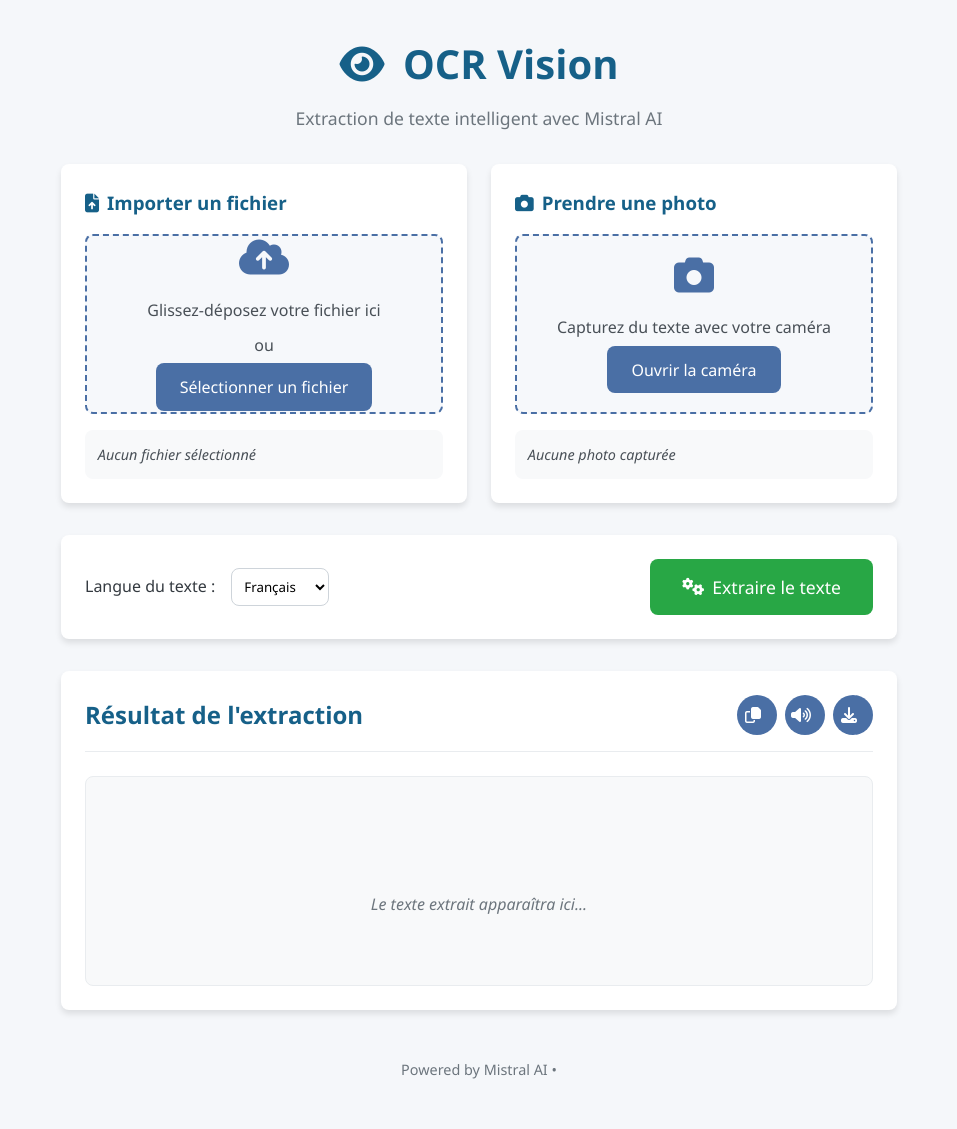
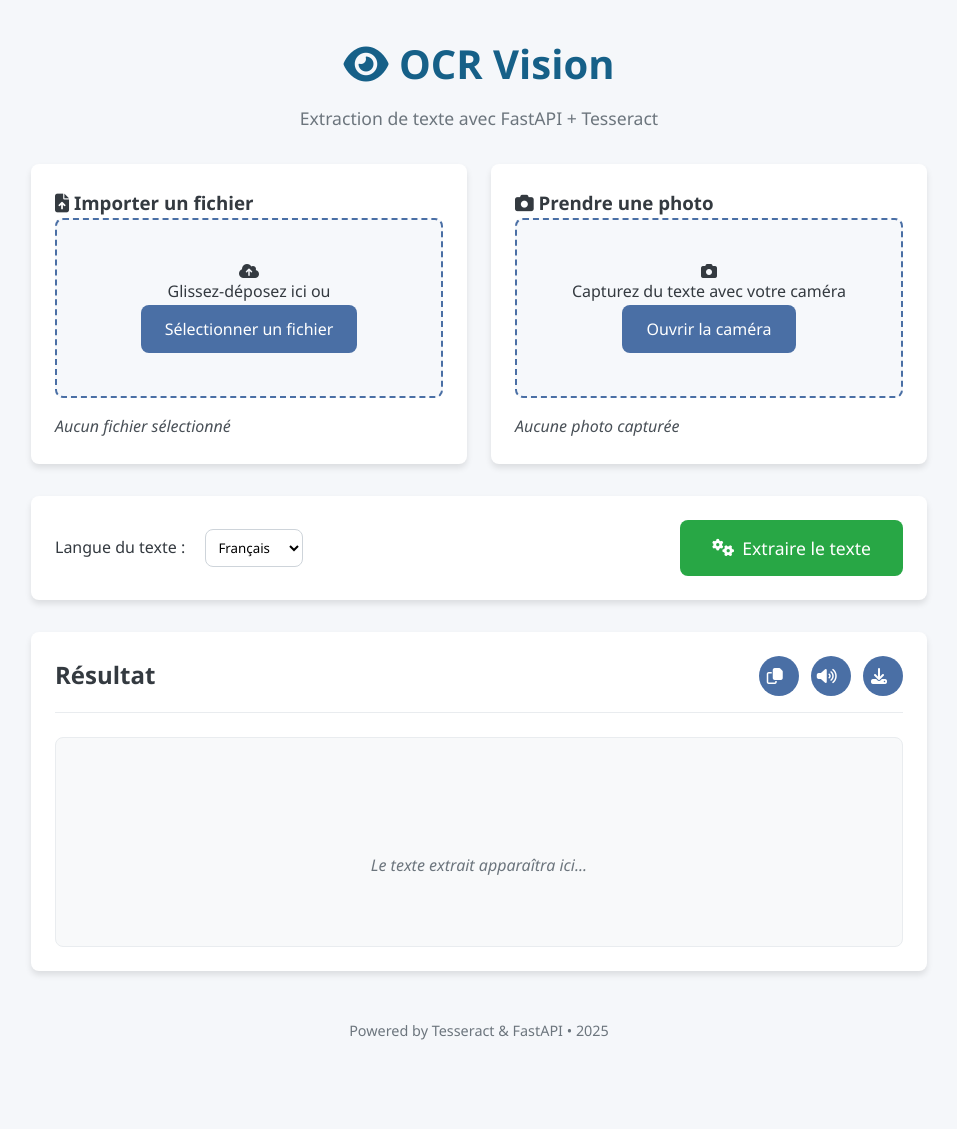
Before and after one commit to Keming956/OCR-images-PDFs, a FastAPI app: page / in a window 1280 px wide. Shown: the whole page, without its empty margins (161-1118 px from the left). After the commit the page ends 1040 px from the top, so only its background shows below. Run offline with FastAPI, Linux system fonts and the light colour scheme.

Commit message:
ajout docker+ modif css/js/html + ajout main.py / ocr.py

```diff
--- /dev/null
+++ b/app/main.py
@@ -0,0 +1,47 @@
+from fastapi import FastAPI, UploadFile, File, Form, Request
+from fastapi.responses import HTMLResponse
+from fastapi.staticfiles import StaticFiles
+from fastapi.templating import Jinja2Templates
+
+from app.ocr import perform_ocr
+
+import os
+import shutil
+import uuid
+
+app = FastAPI()
+
+app.mount("/static", StaticFiles(directory="static"), name="static")
+templates = Jinja2Templates(directory="templates")
+
+UPLOAD_FOLDER = "uploaded_files"
+os.makedirs(UPLOAD_FOLDER, exist_ok=True)
+
+@app.get("/", response_class=HTMLResponse)
+async def read_root(request: Request):
+    return templates.TemplateResponse("index.html", {"request": request})
+
+@app.post("/ocr", response_class=HTMLResponse)
+async def ocr_endpoint(
+    request: Request,
+    file: UploadFile = File(...),
+    lang: str = Form("fra")
+):
+    # Sauvegarder le fichier temporairement
+    file_ext = os.path.splitext(file.filename)[-1]
+    temp_filename = f"{uuid.uuid4()}{file_ext}"
+    temp_path = os.path.join(UPLOAD_FOLDER, temp_filename)
+
+    with open(temp_path, "wb") as f:
+        shutil.copyfileobj(file.file, f)
+
+    # Appliquer l’OCR
+    try:
+        text = perform_ocr(temp_path, lang=lang)
+    except Exception as e:
+        text = f"Erreur lors de l'analyse OCR : {e}"
+
+    # Nettoyage
+    os.remove(temp_path)
+
+    return templates.TemplateResponse("index.html", {"request": request, "text": text})
--- /dev/null
+++ b/requirements.txt
@@ -0,0 +1,6 @@
+fastapi
+uvicorn
+python-multipart
+pytesseract
+jinja2
+Pillow
--- a/static/css/styles.css
+++ b/static/css/styles.css
@@ -22,10 +22,11 @@ body {
     background-color: #f5f7fa;
     color: var(--dark-color);
     line-height: 1.6;
+    scroll-behavior: smooth;
 }
 
 .container {
-    max-width: 900px;
+    max-width: 960px;
     margin: 0 auto;
     padding: 2rem;
     min-height: 100vh;
@@ -44,10 +45,6 @@ header h1 {
     margin-bottom: 0.5rem;
 }
 
-header h1 i {
-    margin-right: 0.5rem;
-}
-
 .subtitle {
     color: #6c757d;
     font-size: 1.1rem;
@@ -57,6 +54,7 @@ header h1 i {
     display: flex;
     gap: 1.5rem;
     margin-bottom: 2rem;
+    flex-wrap: wrap;
 }
 
 .input-option {
@@ -65,17 +63,11 @@ header h1 i {
     padding: 1.5rem;
     border-radius: var(--border-radius);
     box-shadow: var(--box-shadow);
+    min-width: 280px;
 }
 
-.input-option h3 {
-    color: var(--secondary-color);
-    margin-bottom: 1rem;
-    display: flex;
-    align-items: center;
-    gap: 0.5rem;
-}
-
-.drop-zone, .camera-preview {
+.drop-zone,
+.camera-preview {
     border: 2px dashed var(--primary-color);
     border-radius: var(--border-radius);
     padding: 2rem 1rem;
@@ -91,28 +83,11 @@ header h1 i {
     align-items: center;
 }
 
-.drop-zone i, .camera-preview i {
-    font-size: 2.5rem;
-    color: var(--primary-color);
-    margin-bottom: 1rem;
-}
-
-.drop-zone p, .camera-preview p {
-    margin: 0.3rem 0;
-    color: #495057;
-}
-
-.drop-zone:hover, .drop-zone.active,
+.drop-zone:hover,
+.drop-zone.active,
 .camera-preview:hover {
     background-color: rgba(74, 111, 165, 0.1);
     border-color: var(--secondary-color);
-}
-
-.file-info {
-    background-color: #f8f9fa;
-    padding: 0.8rem;
-    border-radius: var(--border-radius);
-    font-size: 0.9rem;
 }
 
 .file-info p {
@@ -172,11 +147,8 @@ header h1 i {
     padding: 1.5rem;
     border-radius: var(--border-radius);
     box-shadow: var(--box-shadow);
-}
-
-.option {
-    display: flex;
-    align-items: center;
+    flex-wrap: wrap;
+    gap: 1rem;
 }
 
 .option label {
@@ -207,15 +179,6 @@ header h1 i {
     margin-bottom: 1.5rem;
     padding-bottom: 1rem;
     border-bottom: 1px solid #e9ecef;
-}
-
-.result-header h2 {
-    color: var(--secondary-color);
-    font-size: 1.5rem;
-}
-
-.action-buttons {
-    display: flex;
 }
 
 .result-content {
@@ -262,7 +225,6 @@ header h1 i {
     100% { transform: rotate(360deg); }
 }
 
-/* Camera Modal Styles */
 .modal {
     display: none;
     position: fixed;
@@ -299,6 +261,8 @@ header h1 i {
     font-size: 2rem;
     font-weight: bold;
     cursor: pointer;
+    background: none;
+    border: none;
 }
 
 .close:hover {
@@ -328,12 +292,8 @@ footer {
     font-size: 0.9rem;
 }
 
-/* Responsive design */
+/* Responsive */
 @media (max-width: 768px) {
-    .container {
-        padding: 1rem;
-    }
-
     .input-options {
         flex-direction: column;
     }
@@ -343,10 +303,6 @@ footer {
         align-items: stretch;
     }
 
-    .option {
-        margin-bottom: 1rem;
-    }
-
     .process-btn {
         width: 100%;
     }
--- a/static/js/script.js
+++ b/static/js/script.js
@@ -1,181 +1,183 @@
-document.addEventListener('DOMContentLoaded', function() {
-    // Set current year in footer
+document.addEventListener('DOMContentLoaded', () => {
+    // Init date
     document.getElementById('currentYear').textContent = new Date().getFullYear();
 
-    // DOM elements
+    // Éléments DOM
     const dropZone = document.getElementById('dropZone');
     const fileInput = document.getElementById('fileInput');
     const selectFileBtn = document.getElementById('selectFileBtn');
     const fileInfo = document.getElementById('fileInfo');
+    const cameraFileInfo = document.getElementById('cameraFileInfo');
     const processBtn = document.getElementById('processBtn');
     const resultContent = document.getElementById('resultContent');
+    const processing = document.getElementById('processingIndicator');
     const copyBtn = document.getElementById('copyBtn');
     const readBtn = document.getElementById('readBtn');
     const downloadBtn = document.getElementById('downloadBtn');
-    const processingIndicator = document.getElementById('processingIndicator');
+
     const openCameraBtn = document.getElementById('openCameraBtn');
-    const cameraPreview = document.getElementById('cameraPreview');
-    const cameraFileInfo = document.getElementById('cameraFileInfo');
     const cameraModal = document.getElementById('cameraModal');
     const cameraClose = document.getElementById('cameraClose');
     const cameraVideo = document.getElementById('cameraVideo');
+    const cameraCanvas = document.getElementById('cameraCanvas');
     const captureBtn = document.getElementById('captureBtn');
-    const cameraCanvas = document.getElementById('cameraCanvas');
     const retakeBtn = document.getElementById('retakeBtn');
     const usePhotoBtn = document.getElementById('usePhotoBtn');
 
     let selectedFile = null;
+    let capturedImageBlob = null;
     let stream = null;
-    let capturedImage = null;
 
-    // Event listeners
+    // Sélection fichier
     selectFileBtn.addEventListener('click', () => fileInput.click());
-
     fileInput.addEventListener('change', handleFileSelect);
 
-    dropZone.addEventListener('dragover', (e) => {
+    dropZone.addEventListener('dragover', e => {
         e.preventDefault();
         dropZone.classList.add('active');
     });
 
-    dropZone.addEventListener('dragleave', () => {
-        dropZone.classList.remove('active');
-    });
+    dropZone.addEventListener('dragleave', () => dropZone.classList.remove('active'));
 
-    dropZone.addEventListener('drop', (e) => {
+    dropZone.addEventListener('drop', e => {
         e.preventDefault();
         dropZone.classList.remove('active');
-
-        if (e.dataTransfer.files.length) {
+        if (e.dataTransfer.files.length > 0) {
             fileInput.files = e.dataTransfer.files;
             handleFileSelect({ target: fileInput });
         }
     });
 
-    // Camera functionality
-    openCameraBtn.addEventListener('click', openCamera);
-    cameraClose.addEventListener('click', closeCamera);
-    captureBtn.addEventListener('click', captureImage);
-    retakeBtn.addEventListener('click', retakePhoto);
-    usePhotoBtn.addEventListener('click', usePhoto);
-
-    processBtn.addEventListener('click', processFile);
-    copyBtn.addEventListener('click', copyText);
-    readBtn.addEventListener('click', readText);
-    downloadBtn.addEventListener('click', downloadText);
-
-    // Functions
     function handleFileSelect(event) {
         const file = event.target.files[0];
         if (!file) return;
-
         selectedFile = file;
-        fileInfo.innerHTML = `<p><strong>Fichier sélectionné :</strong> ${file.name} (${formatFileSize(file.size)})</p>`;
-
-        // Clear camera selection if any
-        capturedImage = null;
+        capturedImageBlob = null;
+        fileInfo.innerHTML = `<p><strong>Fichier :</strong> ${file.name} (${(file.size / 1024).toFixed(1)} KB)</p>`;
         cameraFileInfo.innerHTML = '<p>Aucune photo capturée</p>';
     }
 
-    function formatFileSize(bytes) {
-        if (bytes === 0) return '0 Bytes';
-        const k = 1024;
-        const sizes = ['Bytes', 'KB', 'MB', 'GB'];
-        const i = Math.floor(Math.log(bytes) / Math.log(k));
-        return parseFloat((bytes / Math.pow(k, i)).toFixed(2)) + ' ' + sizes[i];
-    }
-
-    async function processFile() {
-        if (!selectedFile && !capturedImage) {
-            alert('Veuillez sélectionner un fichier ou prendre une photo d'abord');
+    // Traitement OCR
+    processBtn.addEventListener('click', async () => {
+        if (!selectedFile && !capturedImageBlob) {
+            alert('Veuillez importer une image ou capturer une photo.');
             return;
         }
 
-        const fileToProcess = capturedImage || selectedFile;
+        const formData = new FormData();
+        const lang = document.getElementById('language').value;
 
-        // Show processing indicator
-        resultContent.style.display = 'none';
-        processingIndicator.style.display = 'flex';
+        if (capturedImageBlob) {
+            formData.append("file", capturedImageBlob, "camera.jpg");
+        } else {
+            formData.append("file", selectedFile);
+        }
+        formData.append("lang", lang);
+
+        resultContent.style.display = "none";
+        processing.style.display = "flex";
 
         try {
-            // Simulate API call to Mistral AI (replace with actual API call)
-            const extractedText = await simulateMistralAIProcessing(fileToProcess);
+            const response = await fetch("/ocr", {
+                method: "POST",
+                body: formData
+            });
 
-            // Display the result
-            resultContent.innerHTML = extractedText;
-            resultContent.style.display = 'block';
-            processingIndicator.style.display = 'none';
+            const result = await response.text();
+            resultContent.innerText = result;
         } catch (error) {
-            console.error('Error processing file:', error);
-            resultContent.innerHTML = `<p class="error">Une erreur s'est produite lors du traitement.</p>`;
-            resultContent.style.display = 'block';
-            processingIndicator.style.display = 'none';
-        }
+            console.error(error);
+            resultContent.innerText = "Erreur lors de l'extraction OCR.";
         }
 
-    function simulateMistralAIProcessing(file) {
-        return new Promise((resolve) => {
-            setTimeout(() => {
-                const source = file === capturedImage ? 'photo capturée' : file.name;
-                const mockText = `Texte extrait de ${source}:\n\n` +
-                    `Lorem ipsum dolor sit amet, consectetur adipiscing elit. Nullam auctor, nisl eget ultricies tincidunt, ` +
-                    `nisl nisl aliquam nisl, eget ultricies nisl nisl eget nisl. Nullam auctor, nisl eget ultricies tincidunt, ` +
-                    `nisl nisl aliquam nisl, eget ultricies nisl nisl eget nisl.\n\n` +
-                    `Mistral AI a détecté que ce texte est en français avec une confiance de 98%. ` +
-                    `Le document contient 3 paragraphes et 78 mots au total.`;
-                resolve(mockText);
-            }, 3000);
+        processing.style.display = "none";
+        resultContent.style.display = "block";
     });
-    }
 
-    function copyText() {
-        if (!resultContent.textContent || resultContent.textContent.includes('Le texte extrait apparaîtra ici')) {
-            alert('Aucun texte à copier');
-            return;
-        }
-
-        navigator.clipboard.writeText(resultContent.textContent)
-            .then(() => {
-                const originalText = copyBtn.innerHTML;
+    // Copier
+    copyBtn.addEventListener('click', () => {
+        const text = resultContent.innerText;
+        if (!text.trim()) return;
+        navigator.clipboard.writeText(text);
         copyBtn.innerHTML = '<i class="fas fa-check"></i>';
         setTimeout(() => {
-                    copyBtn.innerHTML = originalText;
+            copyBtn.innerHTML = '<i class="far fa-copy"></i>';
         }, 2000);
-            })
-            .catch(err => {
-                console.error('Erreur lors de la copie:', err);
     });
-    }
 
-    function readText() {
-        if (!resultContent.textContent || resultContent.textContent.includes('Le texte extrait apparaîtra ici')) {
-            alert('Aucun texte à lire');
-            return;
-        }
+    // Lire à voix haute
+    readBtn.addEventListener('click', () => {
+        const text = resultContent.innerText;
+        if (!text.trim()) return;
+        const lang = document.getElementById('language').value;
+        const utterance = new SpeechSynthesisUtterance(text);
+        utterance.lang = lang;
+        speechSynthesis.speak(utterance);
+    });
 
-        const language = document.getElementById('language').value;
-        const utterance = new SpeechSynthesisUtterance(resultContent.textContent);
-        utterance.lang = language;
-        window.speechSynthesis.speak(utterance);
-    }
-
-    function downloadText() {
-        if (!resultContent.textContent || resultContent.textContent.includes('Le texte extrait apparaîtra ici')) {
-            alert('Aucun texte à télécharger');
-            return;
-        }
-
-        const blob = new Blob([resultContent.textContent], { type: 'text/plain' });
+    // Télécharger
+    downloadBtn.addEventListener('click', () => {
+        const text = resultContent.innerText;
+        if (!text.trim()) return;
+        const blob = new Blob([text], { type: "text/plain" });
         const url = URL.createObjectURL(blob);
-        const a = document.createElement('a');
+        const a = document.createElement("a");
         a.href = url;
-        a.download = 'texte_extrait.txt';
+        a.download = "texte_ocr.txt";
         document.body.appendChild(a);
         a.click();
+        URL.revokeObjectURL(url);
         document.body.removeChild(a);
-        URL.revokeObjectURL(url);
+    });
+
+    // Camera
+    openCameraBtn.addEventListener('click', async () => {
+        try {
+            stream = await navigator.mediaDevices.getUserMedia({ video: true });
+            cameraVideo.srcObject = stream;
+            cameraModal.style.display = "block";
+        } catch (err) {
+            alert("Accès à la caméra refusé ou non disponible.");
         }
+    });
 
-    // Camera functions
-    async function openCamera() {
-        cameraModal.style.display = 'block
+    cameraClose.addEventListener('click', () => {
+        cameraModal.style.display = "none";
+        if (stream) stream.getTracks().forEach(track => track.stop());
+    });
+
+    captureBtn.addEventListener('click', () => {
+        cameraCanvas.style.display = "block";
+        cameraCanvas.width = cameraVideo.videoWidth;
+        cameraCanvas.height = cameraVideo.videoHeight;
+        cameraCanvas.getContext("2d").drawImage(cameraVideo, 0, 0);
+        capturedImageBlob = dataURLToBlob(cameraCanvas.toDataURL("image/jpeg"));
+        retakeBtn.style.display = "inline-block";
+        usePhotoBtn.style.display = "inline-block";
+        captureBtn.style.display = "none";
+    });
+
+    retakeBtn.addEventListener('click', () => {
+        cameraCanvas.style.display = "none";
+        capturedImageBlob = null;
+        retakeBtn.style.display = "none";
+        usePhotoBtn.style.display = "none";
+        captureBtn.style.display = "inline-block";
+    });
+
+    usePhotoBtn.addEventListener('click', () => {
+        selectedFile = null;
+        fileInfo.innerHTML = '<p>Aucun fichier sélectionné</p>';
+        cameraFileInfo.innerHTML = "<p>Photo capturée prête à être traitée</p>";
+        cameraModal.style.display = "none";
+        if (stream) stream.getTracks().forEach(track => track.stop());
+    });
+
+    function dataURLToBlob(dataURL) {
+        const [header, base64] = dataURL.split(',');
+        const mime = header.match(/:(.*?);/)[1];
+        const binary = atob(base64);
+        const array = Uint8Array.from(binary, char => char.charCodeAt(0));
+        return new Blob([array], { type: mime });
+    }
+});
--- a/templates/index.html
+++ b/templates/index.html
@@ -3,26 +3,26 @@
 <head>
     <meta charset="UTF-8">
     <meta name="viewport" content="width=device-width, initial-scale=1.0">
-    <title>OCR Vision - Extraction de texte avec Mistral AI</title>
-    <link rel="stylesheet" href="styles.css">
+    <title>OCR Vision – Extraction de texte</title>
+    <link rel="stylesheet" href="{{ url_for('static', path='css/styles.css') }}">
+    <script src="{{ url_for('static', path='js/script.js') }}"></script>
     <link rel="stylesheet" href="https://cdnjs.cloudflare.com/ajax/libs/font-awesome/6.4.0/css/all.min.css">
 </head>
 <body>
     <div class="container">
         <header>
             <h1><i class="fas fa-eye"></i> OCR Vision</h1>
-            <p class="subtitle">Extraction de texte intelligent avec Mistral AI</p>
+            <p class="subtitle">Extraction de texte avec FastAPI + Tesseract</p>
         </header>
 
         <main>
-            <div class="input-options">
-                <!-- Option Fichier -->
-                <div class="input-option">
-                    <h3><i class="fas fa-file-upload"></i> Importer un fichier</h3>
-                    <div class="drop-zone" id="dropZone">
-                        <i class="fas fa-cloud-upload-alt"></i>
-                        <p>Glissez-déposez votre fichier ici</p>
-                        <p>ou</p>
+            <section class="input-options" aria-label="Options d'import">
+                <!-- Fichier Upload -->
+                <div class="input-option" aria-labelledby="uploadLabel">
+                    <h3 id="uploadLabel"><i class="fas fa-file-upload"></i> Importer un fichier</h3>
+                    <div class="drop-zone" id="dropZone" role="button" tabindex="0">
+                        <i class="fas fa-cloud-upload-alt" aria-hidden="true"></i>
+                        <p>Glissez-déposez ici ou</p>
                         <button class="btn" id="selectFileBtn">Sélectionner un fichier</button>
                         <input type="file" id="fileInput" accept="image/*,.pdf" style="display: none;">
                     </div>
@@ -31,11 +31,11 @@
                     </div>
                 </div>
 
-                <!-- Option Caméra -->
-                <div class="input-option">
-                    <h3><i class="fas fa-camera"></i> Prendre une photo</h3>
+                <!-- Caméra -->
+                <div class="input-option" aria-labelledby="cameraLabel">
+                    <h3 id="cameraLabel"><i class="fas fa-camera"></i> Prendre une photo</h3>
                     <div class="camera-preview" id="cameraPreview">
-                        <i class="fas fa-camera"></i>
+                        <i class="fas fa-camera" aria-hidden="true"></i>
                         <p>Capturez du texte avec votre caméra</p>
                         <button class="btn" id="openCameraBtn">Ouvrir la caméra</button>
                     </div>
@@ -43,69 +43,71 @@
                         <p>Aucune photo capturée</p>
                     </div>
                 </div>
-            </div>
+            </section>
 
-            <div class="options-section">
+            <section class="options-section" aria-label="Options de traitement">
                 <div class="option">
                     <label for="language">Langue du texte :</label>
-                    <select id="language">
-                        <option value="fr">Français</option>
-                        <option value="en">Anglais</option>
-                        <option value="es">Espagnol</option>
-                        <option value="de">Allemand</option>
-                        <option value="it">Italien</option>
+                    <select id="language" name="language">
+                        <option value="fra">Français</option>
+                        <option value="eng">Anglais</option>
+                        <option value="spa">Espagnol</option>
+                        <option value="deu">Allemand</option>
+                        <option value="ita">Italien</option>
                     </select>
                 </div>
                 <button class="btn process-btn" id="processBtn">
                     <i class="fas fa-cogs"></i> Extraire le texte
                 </button>
-            </div>
+            </section>
 
-            <div class="result-section">
+            <section class="result-section" aria-live="polite">
                 <div class="result-header">
-                    <h2>Résultat de l'extraction</h2>
+                    <h2>Résultat</h2>
                     <div class="action-buttons">
-                        <button class="btn icon-btn" id="copyBtn" title="Copier le texte">
+                        <button class="btn icon-btn" id="copyBtn" title="Copier">
                             <i class="far fa-copy"></i>
                         </button>
-                        <button class="btn icon-btn" id="readBtn" title="Lire le texte">
+                        <button class="btn icon-btn" id="readBtn" title="Lire">
                             <i class="fas fa-volume-up"></i>
                         </button>
-                        <button class="btn icon-btn" id="downloadBtn" title="Télécharger le texte">
+                        <button class="btn icon-btn" id="downloadBtn" title="Télécharger">
                             <i class="fas fa-download"></i>
                         </button>
                     </div>
                 </div>
+
                 <div class="result-content" id="resultContent">
                     <p class="placeholder">Le texte extrait apparaîtra ici...</p>
                 </div>
-                <div class="processing" id="processingIndicator">
+
+                <div class="processing" id="processingIndicator" aria-hidden="true">
                     <div class="spinner"></div>
-                    <p>Analyse en cours avec Mistral AI...</p>
+                    <p>Analyse en cours...</p>
                 </div>
-            </div>
+            </section>
         </main>
 
-        <!-- Camera Modal -->
-        <div id="cameraModal" class="modal">
+        <!-- Modal Caméra -->
+        <div id="cameraModal" class="modal" role="dialog" aria-modal="true">
             <div class="modal-content">
-                <span class="close" id="cameraClose">&times;</span>
+                <button class="close" id="cameraClose" title="Fermer la caméra" aria-label="Fermer">&times;</button>
                 <h3>Prendre une photo</h3>
                 <video id="cameraVideo" autoplay playsinline></video>
                 <canvas id="cameraCanvas" style="display:none;"></canvas>
                 <div class="camera-controls">
                     <button id="captureBtn" class="btn"><i class="fas fa-camera"></i> Capturer</button>
                     <button id="retakeBtn" class="btn" style="display:none;"><i class="fas fa-redo"></i> Reprendre</button>
-                    <button id="usePhotoBtn" class="btn" style="display:none;"><i class="fas fa-check"></i> Utiliser cette photo</button>
+                    <button id="usePhotoBtn" class="btn" style="display:none;"><i class="fas fa-check"></i> Utiliser</button>
                 </div>
             </div>
         </div>
 
         <footer>
-            <p>Powered by Mistral AI • <span id="currentYear"></span></p>
+            <p>Powered by Tesseract & FastAPI • <span id="currentYear"></span></p>
         </footer>
     </div>
 
-    <script src="script.js"></script>
+    <script src="{{ url_for('static', path='/static/js/script.js') }}"></script>
 </body>
 </html>
```
Also changed, not shown: app/ocr.py (added, +34 -0 lines), docker-compose.yml (added, +15 -0 lines), app/__init__.py (added), 1 other file. Lines whose indentation alone changed are shown as unchanged.
